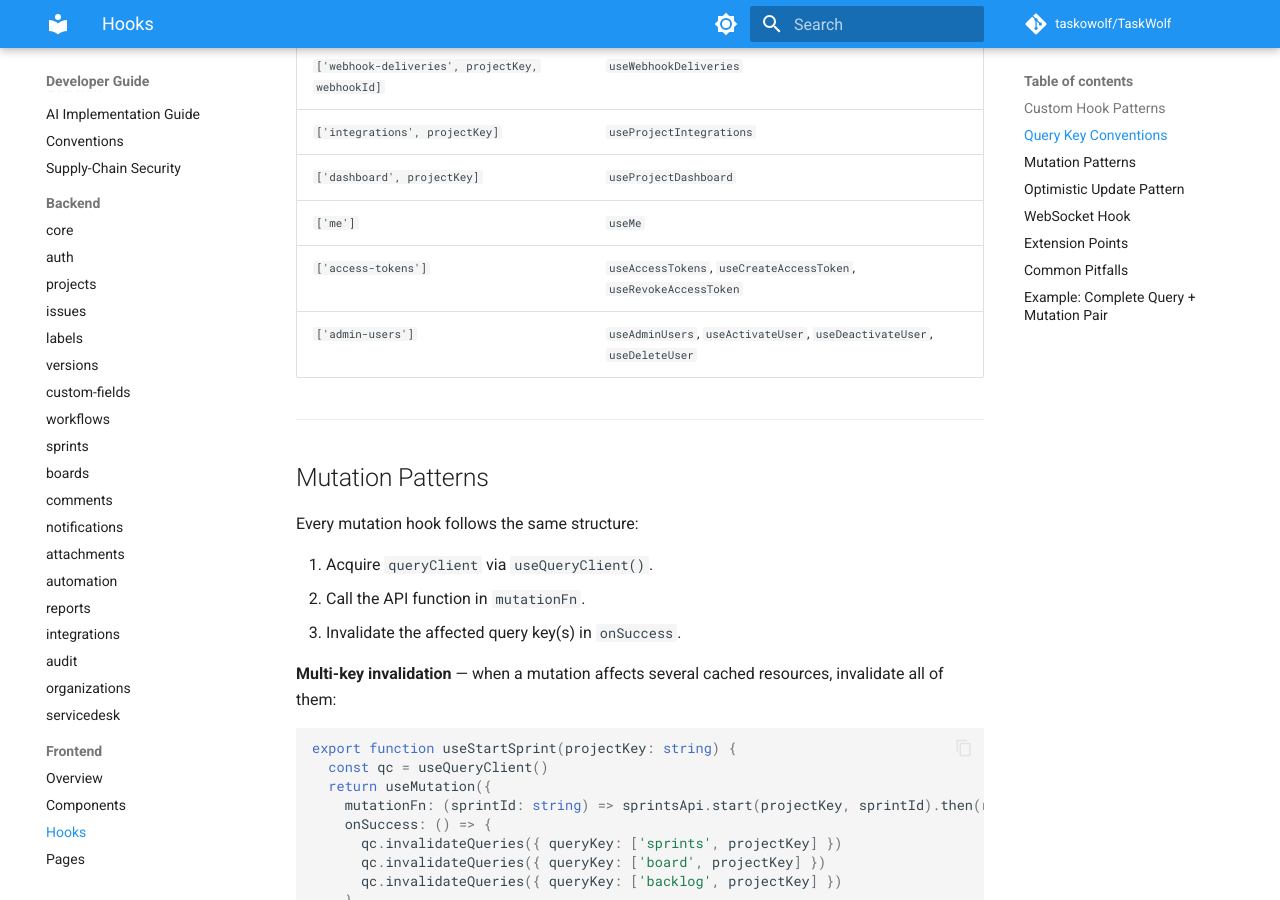
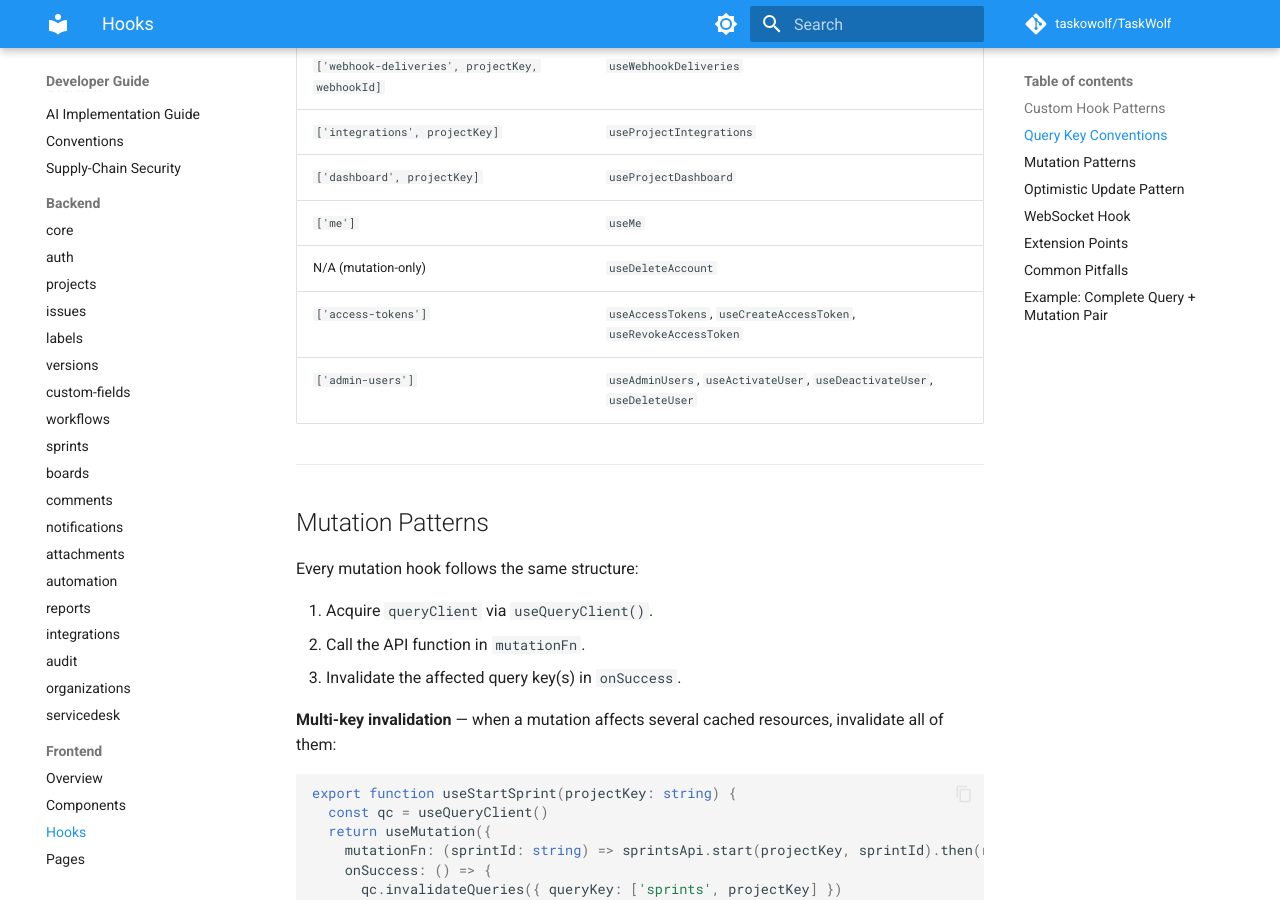
Before and after one commit to WolfTasks/TaskWolf, an MkDocs documentation site: the page built from mkdocs/developer-guide/frontend/hooks.md, in a window 1280 px wide and 900 px high, scrolled down 2301 px. Built offline with MkDocs 1.6.1 and Material for MkDocs 9.7.7, drawn with Linux system fonts in a browser that asks for light colours; comment, search, counter and statistics services are not loaded.

Commit message:
docs: add useAccount hook to frontend hooks reference

```diff
--- a/mkdocs/developer-guide/frontend/hooks.md
+++ b/mkdocs/developer-guide/frontend/hooks.md
@@ -77,6 +77,7 @@ Query keys are always arrays. Project-scoped keys always include `projectKey` as
 | `['integrations', projectKey]` | `useProjectIntegrations` |
 | `['dashboard', projectKey]` | `useProjectDashboard` |
 | `['me']` | `useMe` |
+| N/A (mutation-only) | `useDeleteAccount` |
 | `['access-tokens']` | `useAccessTokens`, `useCreateAccessToken`, `useRevokeAccessToken` |
 | `['admin-users']` | `useAdminUsers`, `useActivateUser`, `useDeactivateUser`, `useDeleteUser` |
 
```
